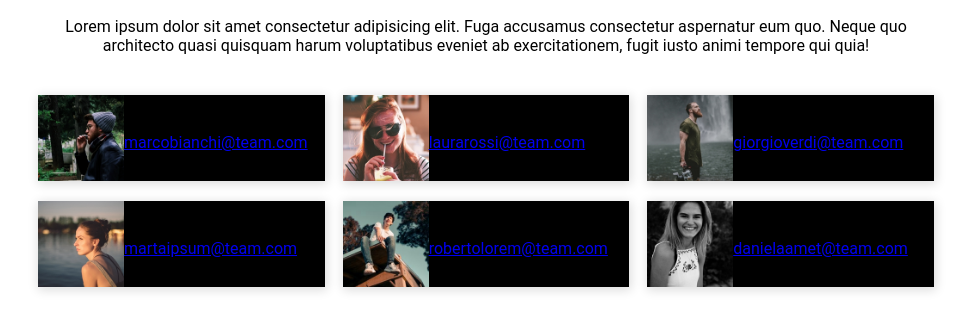
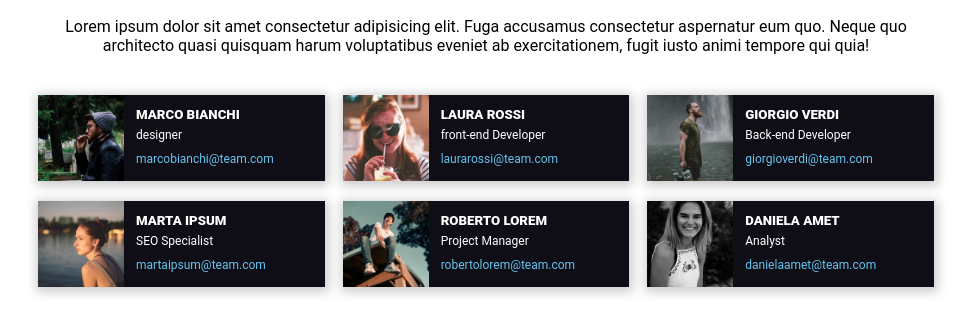
Before and after one commit to Antonius131/html-css-float-cards, a plain HTML site: page index.html in a window 1280 px wide. Shown: the part 71-406 px from the top of the page, without its empty margins (154-1127 px from the left). Drawn offline with Linux system fonts and the light colour scheme.

Commit message:
cards style

```diff
--- a/css/style.css
+++ b/css/style.css
@@ -34,7 +34,7 @@ body {
 
 
 
-/* cards container */
+/* cards container floating */
 
 .cards-row {
     margin-bottom: 20px;
@@ -47,8 +47,8 @@ body {
 }
 
 .card {
-    background-color: #000;
-    box-shadow: 1px 2px 10px 1px rgba(0,0,0,.14);
+    background-color: #0F0E17;
+    box-shadow: 1px 2px 10px 3px rgba(0,0,0,.2);
     width: 32%;
     float: left;
 }
@@ -60,9 +60,35 @@ body {
 .card img {
     width: 30%;
     float: left;
+    vertical-align: bottom;
 }
 
 .member-profile {
     width: 70%;
     float: left;
 }
+
+
+
+/* cards content */
+
+.member-profile {
+    padding: 12px;
+    color: #fff;
+}
+
+.member-profile h5{
+    font-weight: 900;
+    text-transform: uppercase;
+}
+
+.member-profile p{
+    font-size: 12px;
+    margin: 6px 0px;
+}
+
+.member-profile a{
+    font-size: 12px;
+    color: #67C5EF;
+    text-decoration: none;
+}
--- a/index.html
+++ b/index.html
@@ -27,7 +27,7 @@
                 <div class="card">
                     <img src="./img/male1.png" alt="marco-bianchi">
                     <div class="member-profile">
-                        <h4>Marco Bianchi</h4>
+                        <h5>Marco Bianchi</h5>
                         <p>designer</p>
                         <a href="mailto:marcobianchi@team.com">marcobianchi@team.com</a>
                     </div>
@@ -35,7 +35,7 @@
                 <div class="card">
                     <img src="./img/female1.png" alt="laura-rossi">
                     <div class="member-profile">
-                        <h4>Laura Rossi</h4>
+                        <h5>Laura Rossi</h5>
                         <p>front-end Developer</p>
                         <a href="mailto:laurarossi@team.com">laurarossi@team.com</a>
                     </div>
@@ -43,7 +43,7 @@
                 <div class="card">
                     <img src="./img/male2.png" alt="giorgio-veri">
                     <div class="member-profile">
-                        <h4>Giorgio Verdi</h4>
+                        <h5>Giorgio Verdi</h5>
                         <p>Back-end Developer</p>
                         <a href="mailto:giorgioverdi@team.com">giorgioverdi@team.com</a>
                     </div>
@@ -54,7 +54,7 @@
                 <div class="card">
                     <img src="./img/female2.png" alt="marta-ispum">
                     <div class="member-profile">
-                        <h4>Marta Ipsum</h4>
+                        <h5>Marta Ipsum</h5>
                         <p>SEO Specialist</p>
                         <a href="mailto:martaipsum@team.com">martaipsum@team.com</a>
                     </div>
@@ -62,7 +62,7 @@
                 <div class="card">
                     <img src="./img/male3.png" alt="roberto-lorem">
                     <div class="member-profile">
-                        <h4>Roberto Lorem</h4>
+                        <h5>Roberto Lorem</h5>
                         <p>Project Manager</p>
                         <a href="mailto:robertolorem@team.com">robertolorem@team.com</a>
                     </div>
@@ -70,7 +70,7 @@
                 <div class="card">
                     <img src="./img/female3.png" alt="daniela-amet">
                     <div class="member-profile">
-                        <h4>Daniela Amet</h4>
+                        <h5>Daniela Amet</h5>
                         <p>Analyst</p>
                         <a href="mailto:danielaamet@team.com">danielaamet@team.com</a>
                     </div>
```
